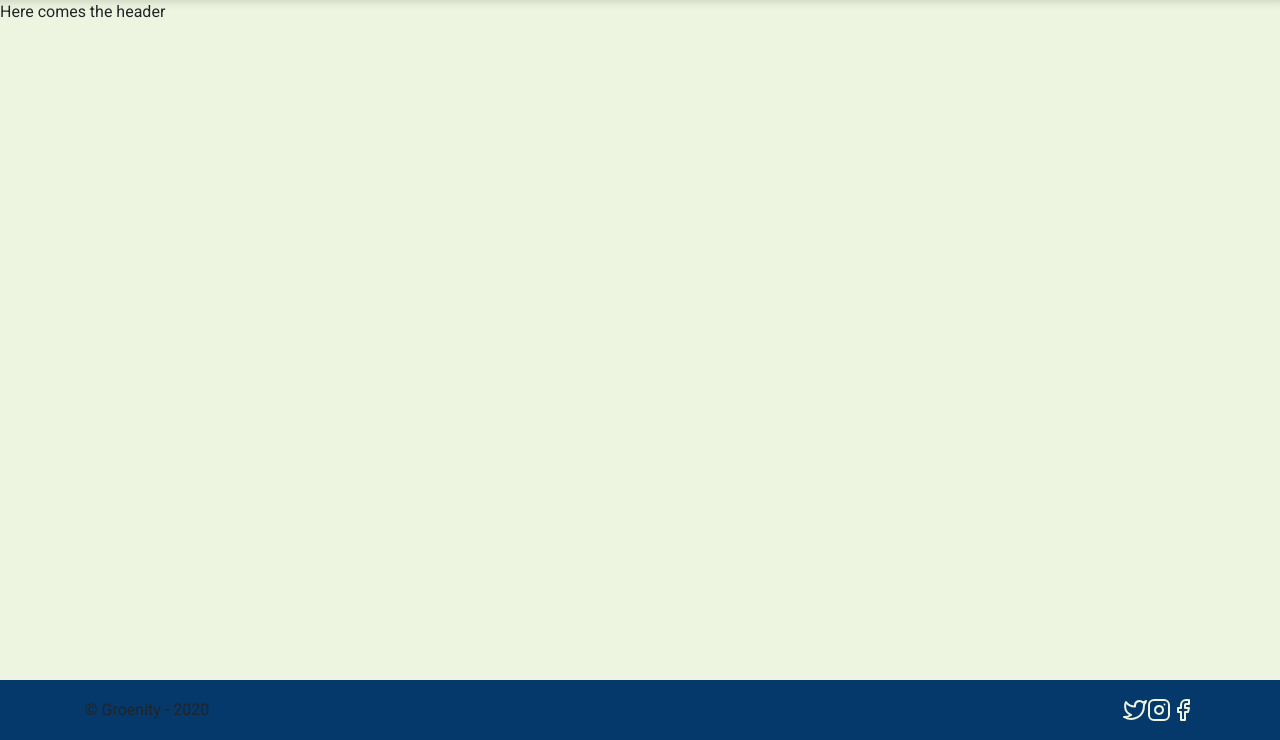
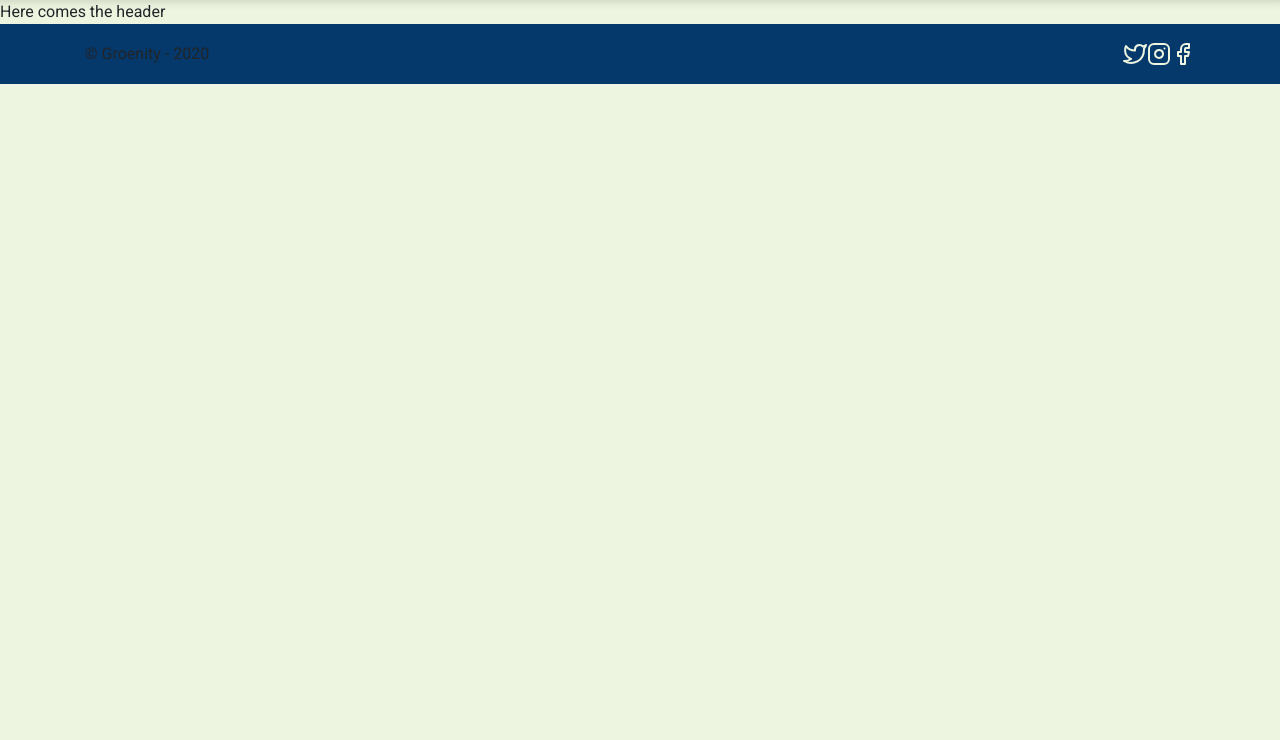
Before and after one commit to MinjuCo/groenity, a PHP site: page /index.php in a window 1280 px wide. Shown: the part 60-800 px from the top of the page. Run offline with PHP 8.4, Linux system fonts and the light colour scheme; data that the repository does not hold is empty.

Commit message:
Removed class bottom-fixed from footer

```diff
--- a/includes/footer.inc.php
+++ b/includes/footer.inc.php
@@ -1,4 +1,4 @@
-<footer class="page-footer d-flex flex-row align-items-center fixed-bottom">
+<footer class="page-footer d-flex flex-row align-items-center">
     <div class="container-xl">
         <div class="row">
             <div class="col-10">
```
